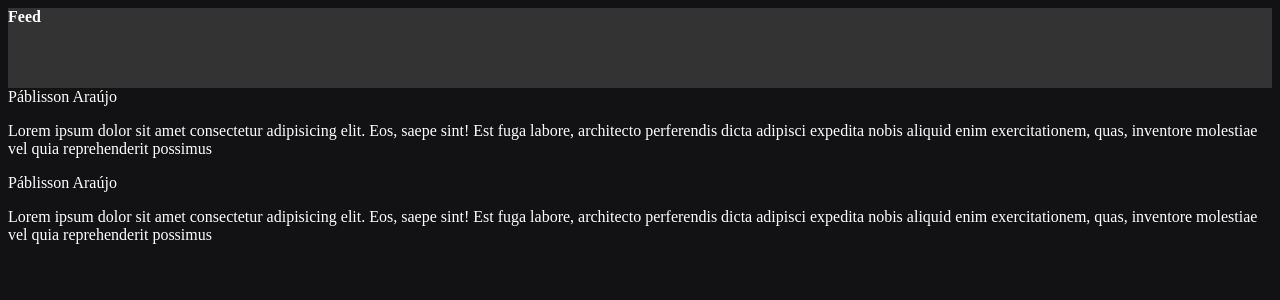
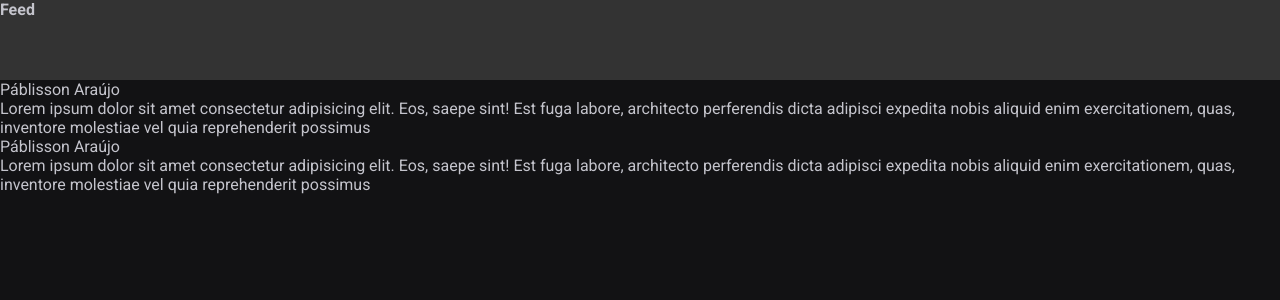
Before and after one commit to pablisson/principios-rede-social, a React (Vite) app: page / in a window 1280 px wide. Shown: the top 300 px of the page. Built offline with nearby package versions, Linux system fonts and the light colour scheme.

Commit message:
Configuração dos estilos padrão

```diff
--- a/index.html
+++ b/index.html
@@ -2,8 +2,15 @@
 <html lang="en">
   <head>
     <meta charset="UTF-8" />
+
+    <link rel="preconnect" href="https://fonts.googleapis.com" />
+    <link rel="preconnect" href="https://fonts.gstatic.com" crossorigin />
+
     <link rel="icon" type="image/svg+xml" href="/vite.svg" />
     <meta name="viewport" content="width=device-width, initial-scale=1.0" />
+
+    <link href="https://fonts.googleapis.com/css2?family=Roboto:wght@400;700&display=swap" rel="stylesheet">
+
     <title>Vite + React</title>
   </head>
   <body>
--- a/src/App.jsx
+++ b/src/App.jsx
@@ -1,6 +1,6 @@
 import { Header } from './components/Header';
 import { Post } from './Post';
-import './styles.css';
+import './global.css';
 
 export function App() {
   return (
--- /dev/null
+++ b/src/global.css
@@ -0,0 +1,29 @@
+:root {
+  --white: #fff;
+
+  --gray-100: #e1e1e6;
+  --gray-300: #c4c4cc;
+  --gray-400: #8d8d99;
+  --gray-600: #323238;
+  --gray-700: #29292e;
+  --gray-800: #202024;
+  --gray-900: #121214;
+
+  --green-500: #00875f;
+}
+
+* {
+  margin: 0;
+  padding: 0;
+  box-sizing: border-box;
+}
+
+body {
+  background: var(--gray-900);
+  color: var(--gray-300);
+  -webkit-font-smoothing: antialiased;
+}
+
+body, input, textarea, button {
+  font-family: 'Roboto', sans-serif;
+}
--- a/src/styles.css
+++ /dev/null
@@ -1,4 +0,0 @@
-body {
-  background: #121214;
-  color: #FFF;
-}
```
